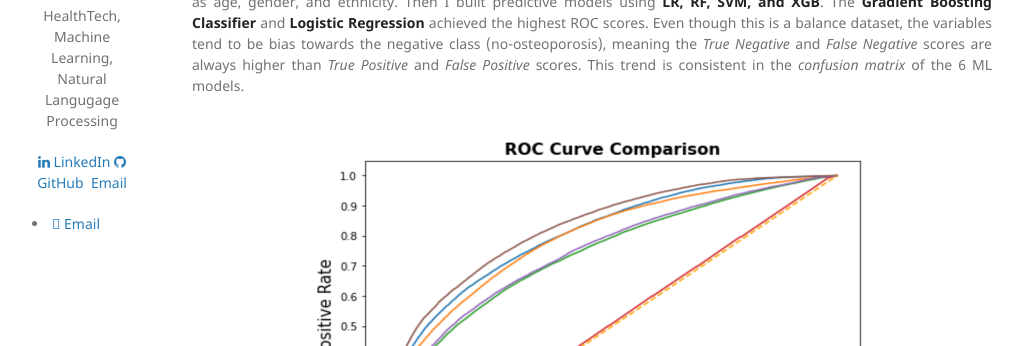
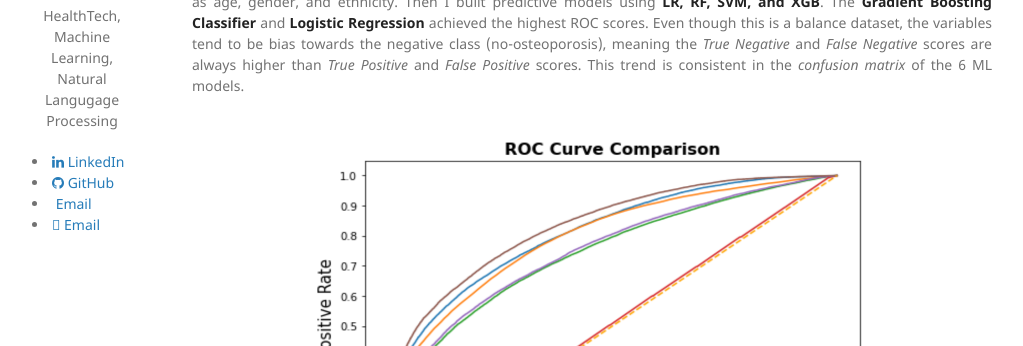
Before and after one commit to ThanhNguyen93/ThanhNguyen93.github.io, a Jekyll site: the page built from index.md, in a window 1280 px wide. Shown: the part 265-611 px from the top of the page, without its empty margins (128-1151 px from the left). Built offline with Jekyll 4.4.1, drawn with Linux system fonts in a browser that asks for light colours; our own code applies the rules of GitHub Pages for plain Markdown files.

Commit message:
Update _config.yml

```diff
--- a/_config.yml
+++ b/_config.yml
@@ -8,14 +8,14 @@ description:
 
   <p align="center">
 
-  <a href="#" class="fa fa-linkedin"></a>
-  <a href="https://www.linkedin.com/in/thanhnguyen5493/">LinkedIn</a>
+  <li><a href="#" class="fa fa-linkedin"></a>
+  <a href="https://www.linkedin.com/in/thanhnguyen5493/">LinkedIn</a></li>
 
-  <a href="#" class="fa fa-github"></a>
-  <a href="https://github.com/ThanhNguyen93">GitHub</a>
+  <li><a href="#" class="fa fa-github"></a>
+  <a href="https://github.com/ThanhNguyen93">GitHub</a></li>
 
-  <a href="#" class="fa fa-email"></a>
-  <a href="mailto:tnguyen15@hawk.iit.edu">Email</a>
+  <li><a href="#" class="fa fa-email"></a>
+  <a href="mailto:tnguyen15@hawk.iit.edu">Email</a></li>
 
   <li><a href="mailto:tnguyen15@hawk.iit.edu" rel="nofollow noopener noreferrer"><i class="fas fa-fw fa-envelope-square" aria-hidden="true"></i> Email</a></li>
 
```
